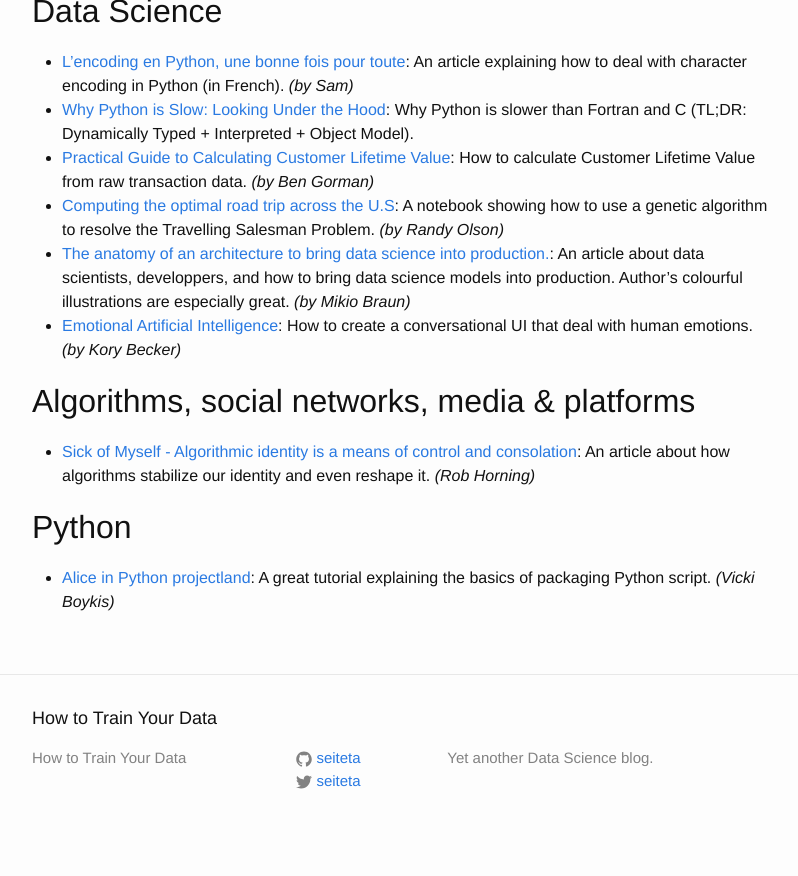
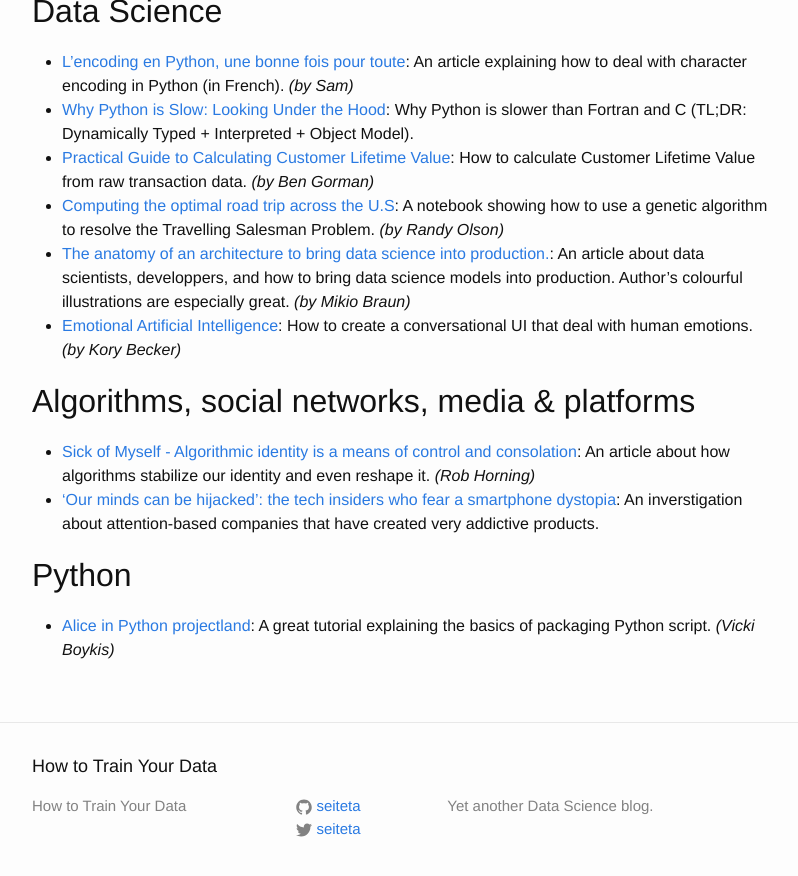
Before and after one commit to seiteta/seiteta.github.io_old, a Jekyll site: the page built from _posts/2015-01-04-articles.md, in a window 1280 px wide and 900 px high, scrolled down 1191 px. Shown: the top 876 px of the window, without its empty margins (238-1036 px from the left). Built offline with Jekyll 4.4.1, drawn with Linux system fonts in a browser that asks for light colours; before the commit the page ends 2043 px from its top, so only the background shows below that.

Commit message:
Update 2015-01-04-articles.md

```diff
--- a/_posts/2015-01-04-articles.md
+++ b/_posts/2015-01-04-articles.md
@@ -42,6 +42,8 @@ author: Frédéric Bardolle
 ## Algorithms, social networks, media & platforms
 
 * [Sick of Myself - Algorithmic identity is a means of control and consolation](http://reallifemag.com/sick-of-myself/): An article about how algorithms stabilize our identity and even reshape it. *(Rob Horning)*
+* ['Our minds can be hijacked': the tech insiders who fear a smartphone dystopia](https://www.theguardian.com/technology/2017/oct/05/smartphone-addiction-silicon-valley-dystopia): An inverstigation about attention-based companies that have created very addictive products.
+
 
 ## Python
 
```
